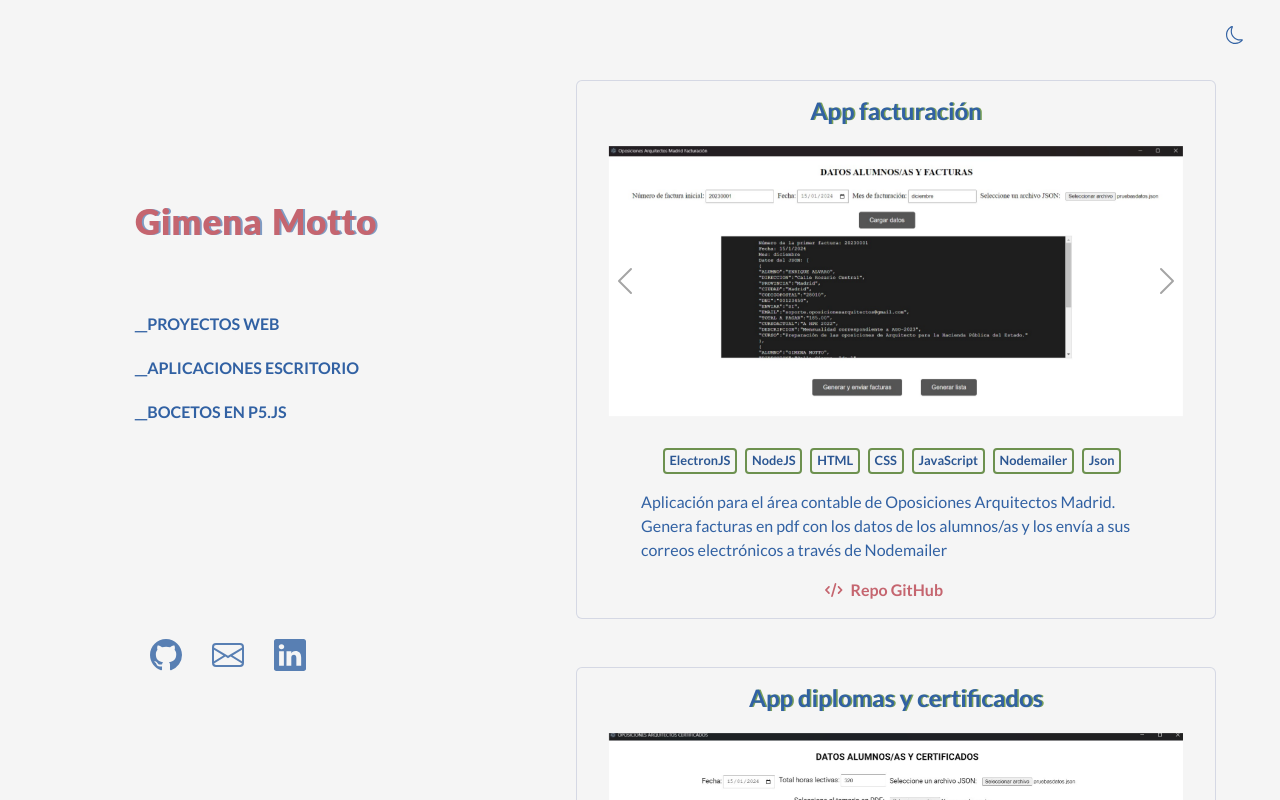
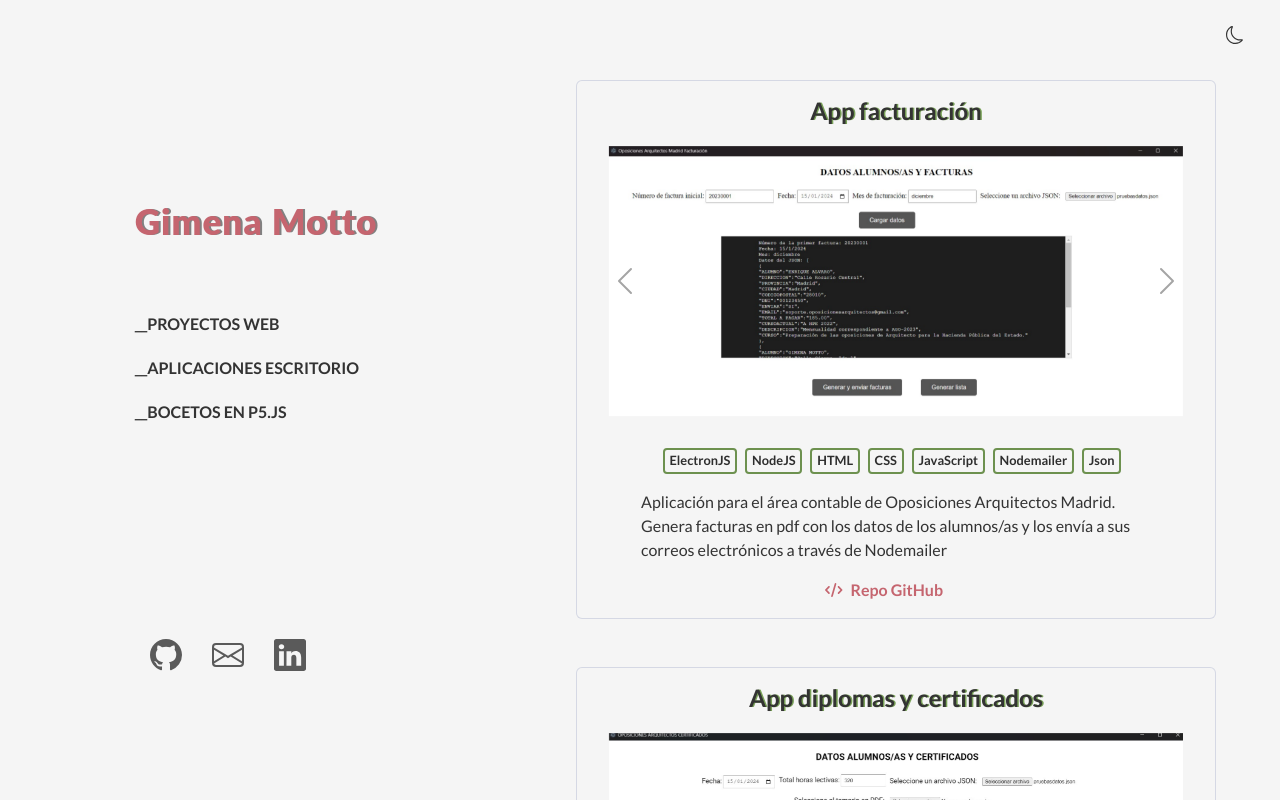
Before and after one commit to GimenaMotto/portfolio, a React (Create React App) app: page / in a window 1280 px wide. Both pictures are taken after a click on the element "__APLICACIONES ESCRITORIO". Built offline with nearby package versions, Linux system fonts and the light colour scheme.

Commit message:
change color

```diff
--- a/src/Cards.jsx
+++ b/src/Cards.jsx
@@ -41,15 +41,15 @@ const Cards = () => {
 
 
     const cardStyle = {
-        backgroundColor: theme === 'light' ? '#F5F5F5' : '#3161A3',
-        color: theme === 'light' ? '#3161A3' : '#F5F5F5',
+        backgroundColor: theme === 'light' ? '#F5F5F5' : 'rgb(51, 51, 51)',
+        color: theme === 'light' ? 'rgb(51, 51, 51)' : '#F5F5F5',
         border: theme === 'light' ? '1px solid rgba(88, 100, 161, 0.2)' : '1px solid rgba(245, 245, 245, 0.2)',
         width: '40rem',
     };
 
 
     const badgeStyle = {
-        color: theme === 'light' ? '#3161A3' : '#F5F5F5',
+        color: theme === 'light' ? 'rgb(51, 51, 51)' : '#F5F5F5',
         padding: '0.10rem 0.3rem',
         borderRadius: '0.25rem',
         marginRight: '0.5rem',
@@ -74,7 +74,7 @@ const Cards = () => {
     const cardTitleStyle = {
         fontSize: '1.5rem',
         fontWeight: 'bold',
-        color: theme === 'light' ? '#3161A3' : '#F5F5F5',
+        color: theme === 'light' ? 'rgb(51, 51, 51)' : '#F5F5F5',
         textShadow: '1.5px 0px 0px #79A158',
     };
 
--- a/src/Cards2.jsx
+++ b/src/Cards2.jsx
@@ -39,15 +39,15 @@ const Cards2 = () => {
     const { theme } = useTheme();
 
     const cardStyle = {
-        backgroundColor: theme === 'light' ? '#F5F5F5' : '#3161A3',
-        color: theme === 'light' ? '#3161A3' : '#F5F5F5',
+        backgroundColor: theme === 'light' ? '#F5F5F5' : 'rgb(51, 51, 51)',
+        color: theme === 'light' ? 'rgb(51, 51, 51)' : '#F5F5F5',
         border: theme === 'light' ? '1px solid rgba(88, 100, 161, 0.2)' : '1px solid rgba(245, 245, 245, 0.2)',
         width: '40rem',
     };
 
 
     const badgeStyle = {
-        color: theme === 'light' ? '#3161A3' : '#F5F5F5',
+        color: theme === 'light' ? 'rgb(51, 51, 51)' : '#F5F5F5',
         padding: '0.10rem 0.3rem',
         borderRadius: '0.25rem',
         marginRight: '0.5rem',
@@ -75,7 +75,7 @@ const Cards2 = () => {
     const cardTitleStyle = {
         fontSize: '1.5rem',
         fontWeight: 'bold',
-        color: theme === 'light' ? '#3161A3' : '#F5F5F5',
+        color: theme === 'light' ? 'rgb(51, 51, 51)' : '#F5F5F5',
         textShadow: '1.5px 0px 0px #79A158',
     };
 
--- a/src/LeftColumn.css
+++ b/src/LeftColumn.css
@@ -9,7 +9,7 @@
     font-size: 2.2em;
     letter-spacing: 1px;
     margin-bottom: 70px;
-    text-shadow: 2px 0px 0px rgba(49, 97, 163, 0.6);
+    text-shadow: 2px 0px 0px rgba(51, 51, 51, 0.6);
     color: rgba(197, 101, 111, 1);
 }
 
@@ -34,16 +34,16 @@
 
 .icon {
     margin: 15px;
-    color: rgba(49, 97, 163, 0.8);
+    color: rgba(51, 51, 51, 0.8);
     transition: transform 0.2s;
 }
 
 .icon:hover {
-    color: rgba(49, 97, 163, 1);
+    color: rgba(51, 51, 51, 1);
 }
 
 .menu-link {
-    color: #3161A3;
+    color: rgb(51, 51, 51);
     cursor: pointer;
     font-size: 1em;
     display: block;
--- a/src/Portfolio.css
+++ b/src/Portfolio.css
@@ -4,7 +4,7 @@
     flex: 1;
     overflow: hidden;
     background-color: #F5F5F5;
-    color: #3161A3;
+    color: rgb(51, 51, 51);
     font-family: 'Lato', sans-serif;
 }
 
@@ -32,7 +32,7 @@
     background: none;
     border: none;
     cursor: pointer;
-    color: #3161A3;
+    color: rgb(51, 51, 51);
 }
 
 .portfolio.dark .theme-button {
@@ -41,7 +41,7 @@
 
 
 .portfolio.dark {
-    background-color: #3161A3;
+    background-color: rgb(51, 51, 51);
     color: #F5F5F5;
 }
 
```
